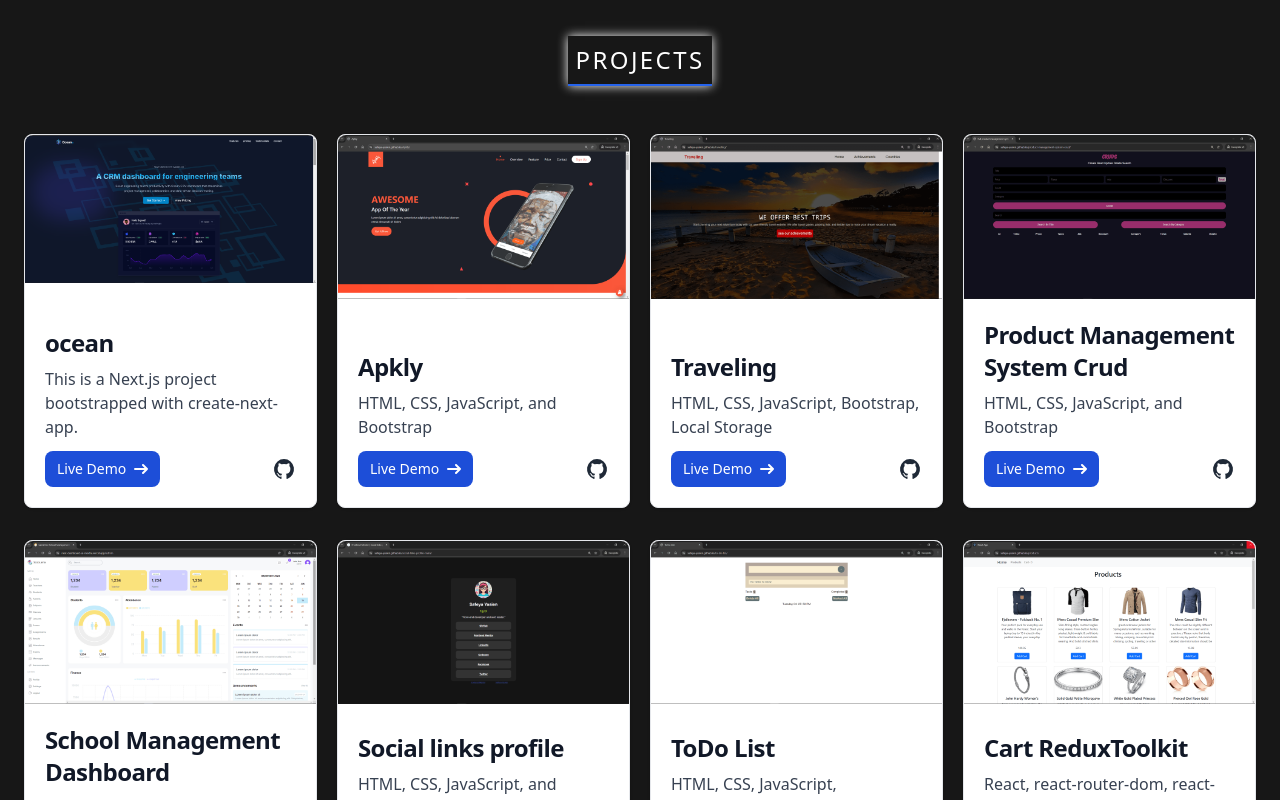
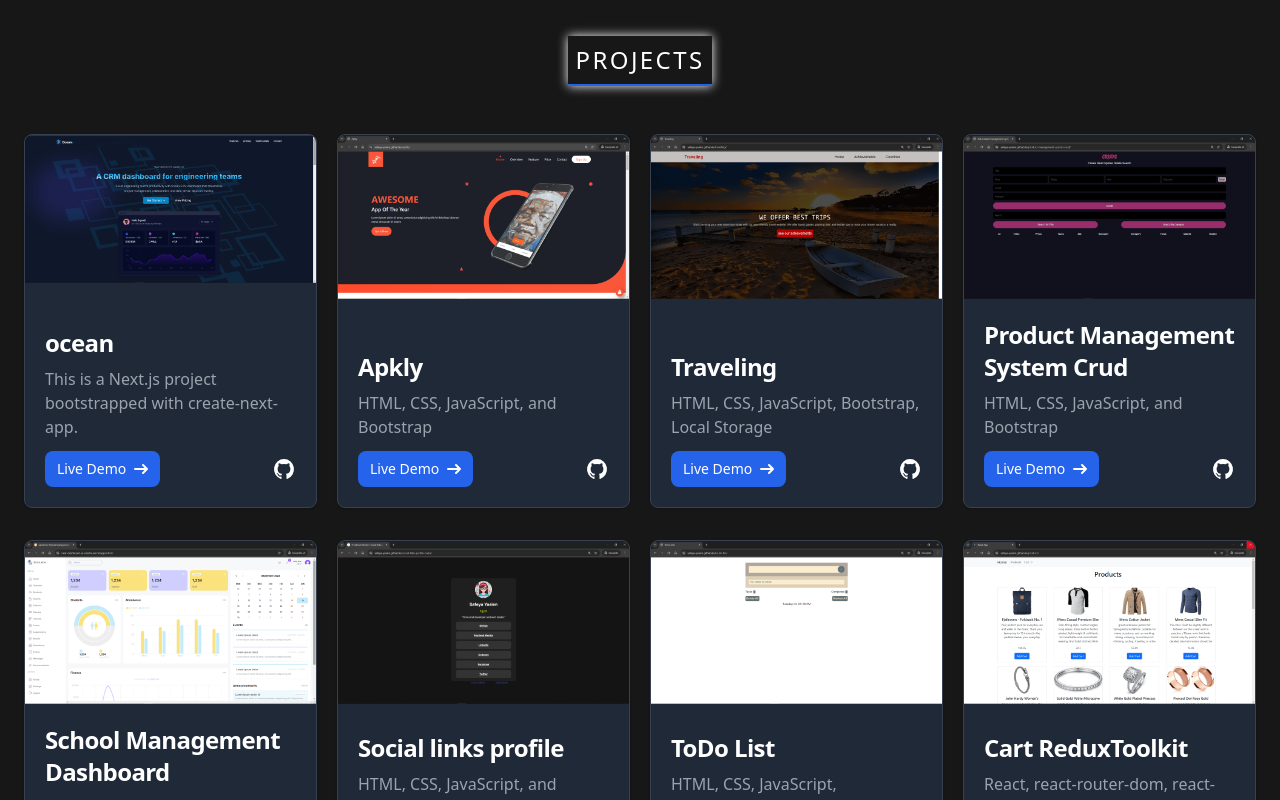
Before and after one commit to Safeya-Yasien/portfolio, a Next.js app: page / in a window 1280 px wide. Shown: the part 1340-2140 px from the top of the page. Built offline with nearby package versions, Linux system fonts and the light colour scheme.

Commit message:
update project card styles

```diff
--- a/src/app/components/portfolio/ProjectCard.tsx
+++ b/src/app/components/portfolio/ProjectCard.tsx
@@ -18,7 +18,7 @@ const ProjectCard = ({
 }: TProjectCardProps) => {
   return (
     <div
-      className="max-w-full md:max-w-sm bg-white border border-gray-200 rounded-lg shadow
+      className="max-w-full md:max-w-sm  border  rounded-lg shadow bg-gray-800 border-gray-700
     flex flex-col "
     >
       <Image
@@ -30,18 +30,18 @@ const ProjectCard = ({
       />
       <div className="p-5 flex flex-col justify-end flex-1">
         <Link href={live_demo} target="_blank">
-          <h3 className="mb-2 text-2xl font-bold tracking-tight text-gray-900 ">
+          <h3 className="mb-2 text-2xl font-bold tracking-tight  text-white">
             {title}
           </h3>
         </Link>
-        <p className="mb-3 font-normal text-gray-700">
+        <p className="mb-3 font-normal  text-gray-400">
           {description}
         </p>
         <div className="flex justify-between items-center">
           <Link
             href={live_demo}
             target="_blank"
-            className="flex items-center w-fit px-3 py-2 text-sm font-medium text-center text-white bg-blue-700 rounded-lg hover:bg-blue-800 "
+            className="flex items-center w-fit px-3 py-2 text-sm font-medium text-center text-white  rounded-lg bg-blue-600 hover:bg-blue-700"
           >
             Live Demo
             <svg
@@ -64,11 +64,11 @@ const ProjectCard = ({
           <Link
             href={github_link}
             target="_blank"
-            className="text-gray-900  hover:text-blue-500"
+            className=" text-white hover:text-blue-500"
             aria-label="go to github"
           >
             <svg
-              className="w-6 h-6 text-gray-800  transition-all hover:text-blue-500"
+              className="w-6 h-6  text-white transition-all hover:text-blue-500"
               aria-hidden="true"
               xmlns="http://www.w3.org/2000/svg"
               width="24"
```
